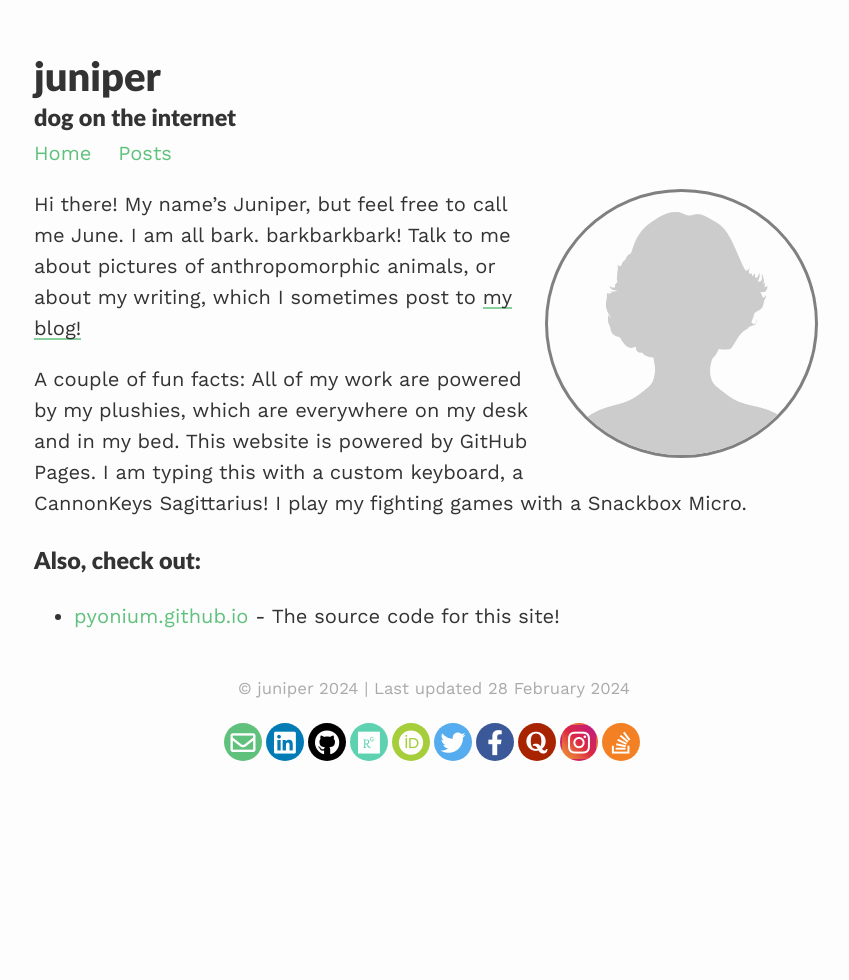
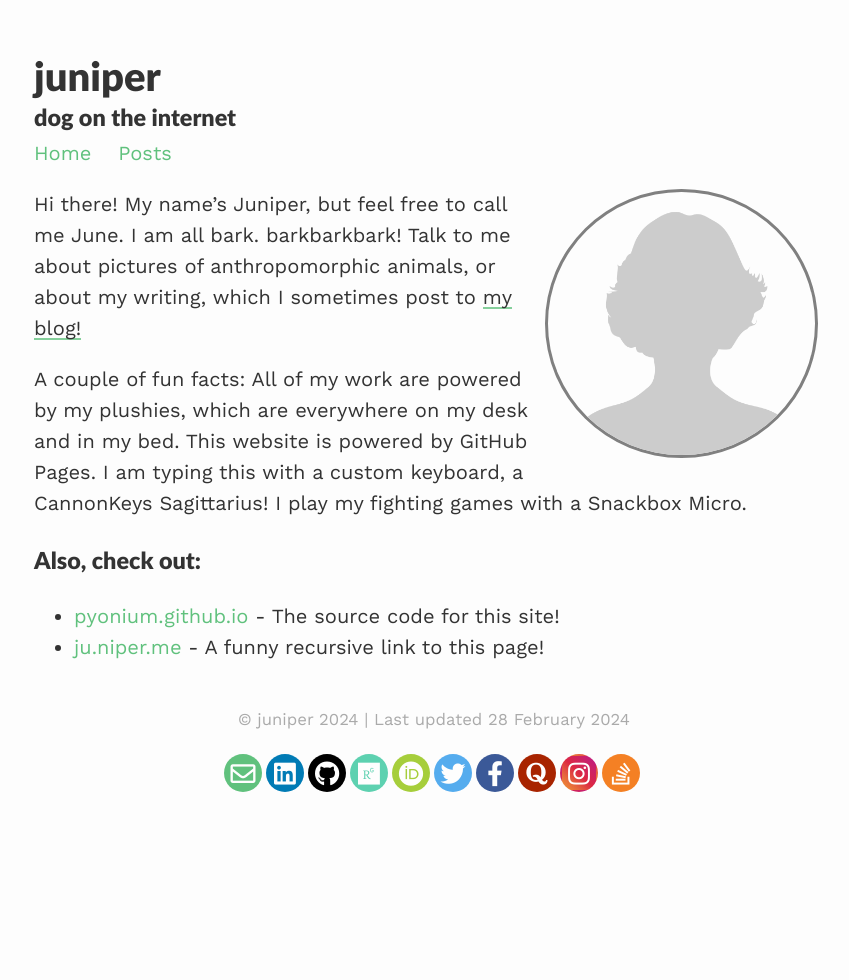
Before and after one commit to pyonium/pyonium.github.io, a Jekyll site: the page built from index.md, in a window 1280 px wide. Shown: the whole page, without its empty margins (206-1055 px from the left). Built offline with Jekyll 4.4.1, drawn with Linux system fonts in a browser that asks for light colours; nearby versions of some CDN libraries.

Commit message:
Added funny backlink

```diff
--- a/index.md
+++ b/index.md
@@ -14,3 +14,4 @@ A couple of fun facts: All of my work are powered by my plushies, which are ever
 ### Also, check out:
 
 - [pyonium.github.io](https://github.com/pyonium/pyonium.github.io) - The source code for this site!
+- [ju.niper.me](https://ju.niper.me/) - A funny recursive link to this page!
```
